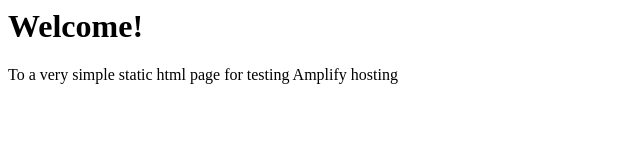
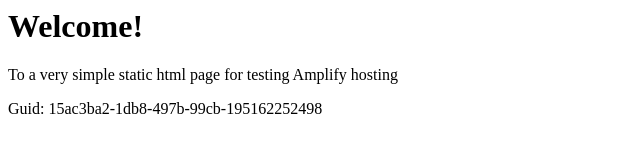
Before and after one commit to aws-aemilia-sfo/Github-PR-Commit-Integration-Test-DoNotTouch-GitHubAutoBuildCanaryTest-v1-preprod-us-west-1, a website: page src/index.html in a window 1280 px wide. Shown: the whole page, without its empty margins (0-640 px from the left). Drawn offline with Linux system fonts and the light colour scheme.

Commit message:
commit from integ tests

```diff
--- a/src/index.html
+++ b/src/index.html
@@ -1,3 +1,5 @@
+
+
 <html lang="en">
 
 <head>
@@ -10,6 +12,6 @@
 <body>
     <h1>Welcome!</h1>
     <p>To a very simple static html page for testing Amplify hosting</p>
-</body>
+    <p>Guid: 15ac3ba2-1db8-497b-99cb-195162252498</p></body>
 
 </html>
```
